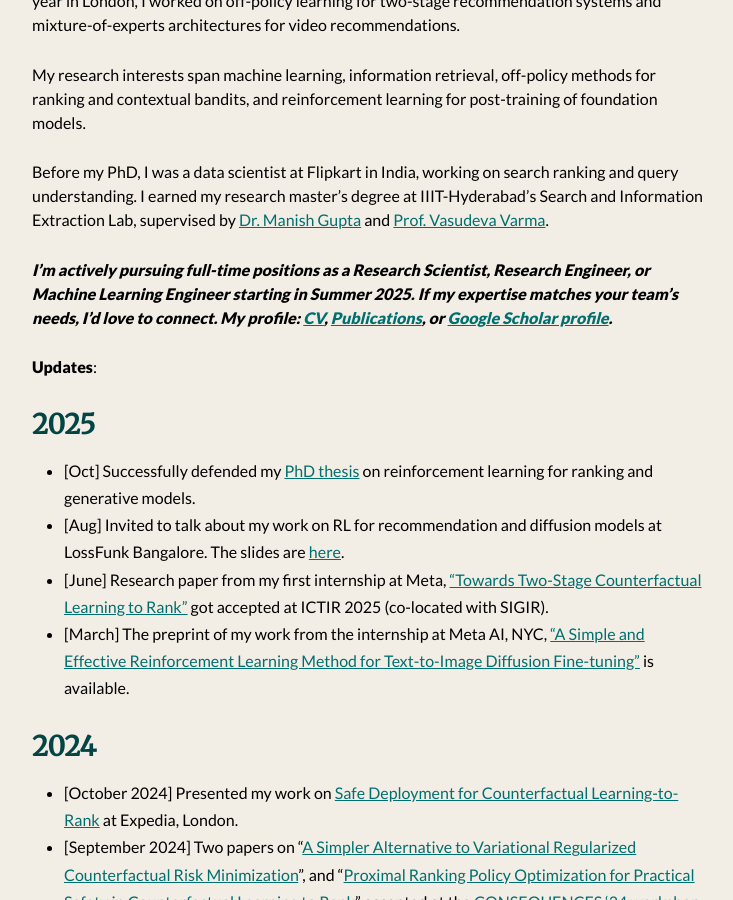
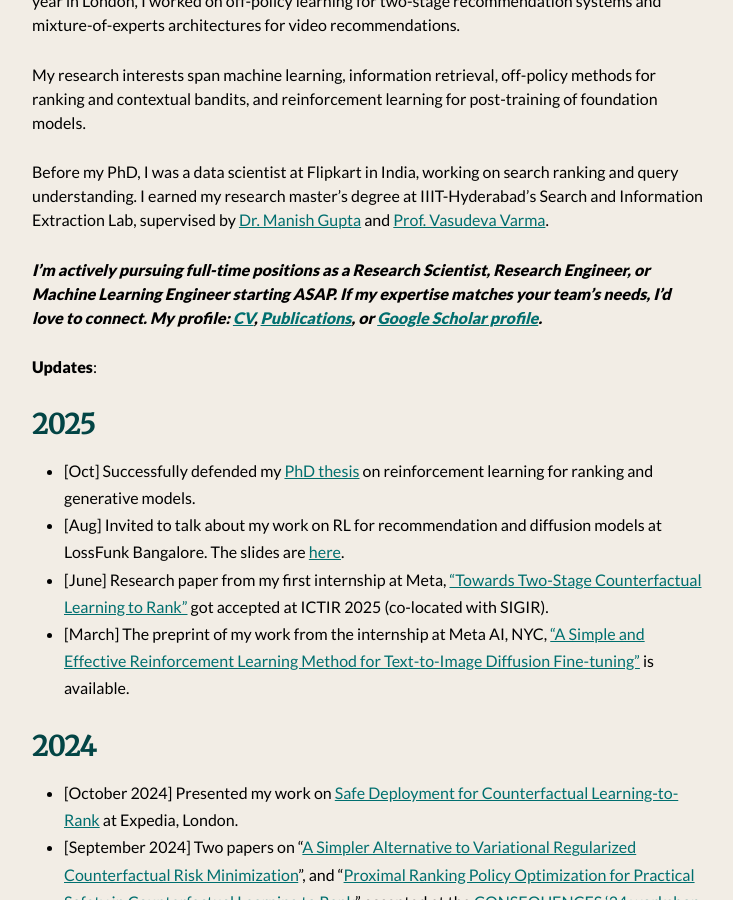
Before and after one commit to shashankg7/shashankg7.github.io, a Jekyll site: the page built from index.md, in a window 1280 px wide and 900 px high, scrolled down 473 px. Shown: the whole window, without its empty margins (272-1005 px from the left). Built offline with Jekyll 4.4.1, drawn with Linux system fonts in a browser that asks for light colours; nearby versions of some CDN libraries.

Commit message:
Update index.md

```diff
--- a/index.md
+++ b/index.md
@@ -15,7 +15,7 @@
 
 Before my PhD, I was a data scientist at Flipkart in India, working on search ranking and query understanding. I earned my research master's degree at IIIT-Hyderabad's Search and Information Extraction Lab, supervised by [Dr. Manish Gupta](https://www.microsoft.com/en-us/research/people/gmanish/?from=http%3A%2F%2Fresearch.microsoft.com%2Fen-us%2Fpeople%2Fgmanish%2F) and [Prof. Vasudeva Varma](https://faculty.iiit.ac.in/~vv/Home.html).
 
-***I’m actively pursuing full-time positions as a Research Scientist, Research Engineer, or Machine Learning Engineer starting in Summer 2025. If my expertise matches your team’s needs, I’d love to connect. My profile: [CV](/resume-final.pdf), [Publications](/publications/), or [Google Scholar profile](https://scholar.google.com/citations?user=UvTcU-IAAAAJ&hl=en).***
+***I’m actively pursuing full-time positions as a Research Scientist, Research Engineer, or Machine Learning Engineer starting ASAP. If my expertise matches your team’s needs, I’d love to connect. My profile: [CV](/resume-final.pdf), [Publications](/publications/), or [Google Scholar profile](https://scholar.google.com/citations?user=UvTcU-IAAAAJ&hl=en).***
 
 **Updates**:
 
```
